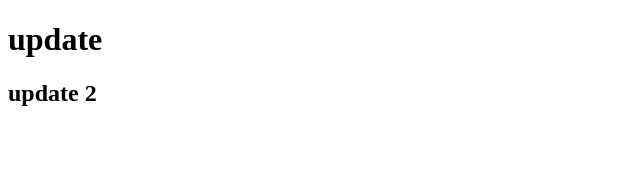
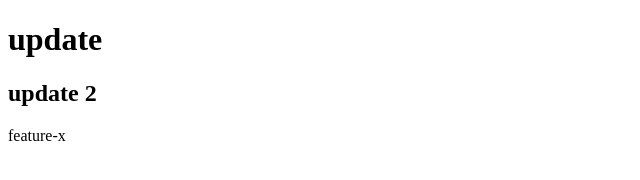
Before and after one commit to wat604/crap-portfolio, a plain HTML site: page index.html in a window 1280 px wide. Shown: the full height of the page, 0-640 px from the left. Drawn offline with Linux system fonts and the light colour scheme.

Commit message:
added feature-x

```diff
--- a/index.html
+++ b/index.html
@@ -6,5 +6,6 @@
 <body>
     <h1>update</h1>
     <h2>update 2</h2>
+    <p>feature-x</p>
 </body>
 </html>
```
